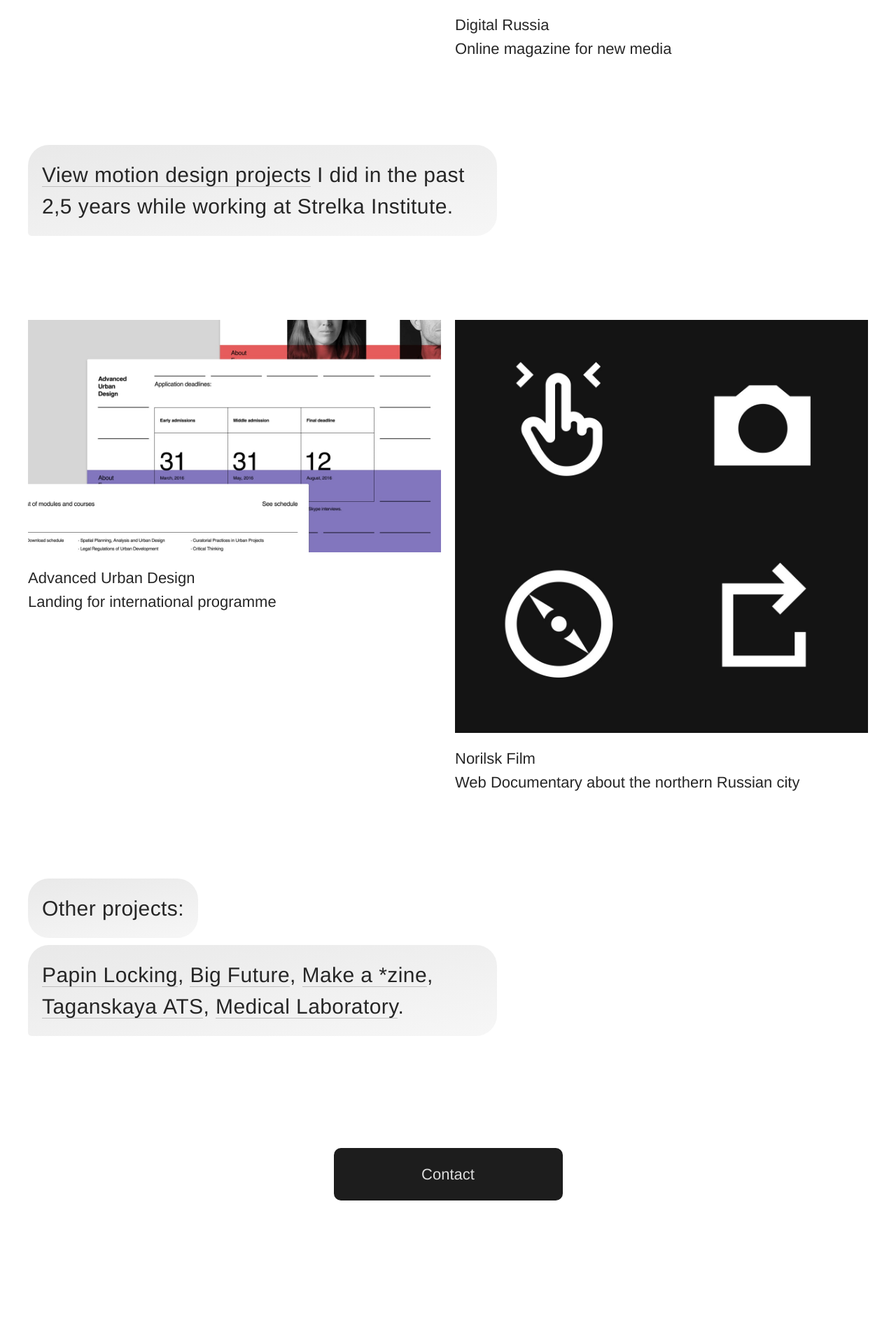
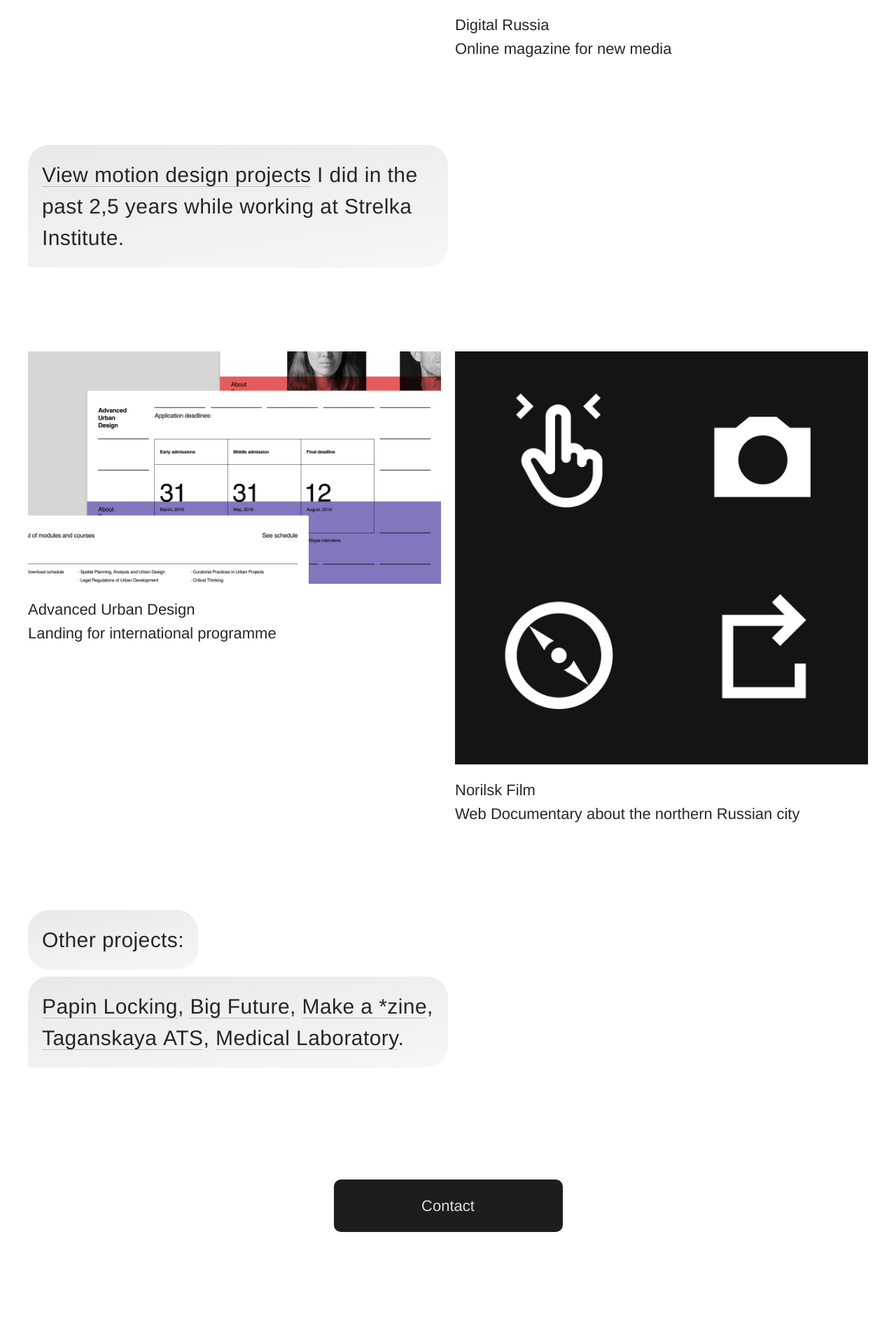
Before and after one commit to exah/karalevich-com, a Jekyll site: the page built from index.html, in a window 1280 px wide. Shown: the part 3742-5662 px from the top of the page at 70% size. Built offline with Jekyll 4.4.1, drawn with Linux system fonts in a browser that asks for light colours; before the commit the page ends 5617 px from its top, so only the background shows below that.

Commit message:
Fix copy

```diff
--- a/_includes/menu.html
+++ b/_includes/menu.html
@@ -1,11 +1,9 @@
 <div class="menu text-small margin-t-2x row-between">
-<div class=" row-start row-clear-mobile">
-		<a href="/" class="a-menu button a-no-line margin-r-1x">Maksim Karalevich</a>
-		<span class="text-thin">Digital Art Director</span>
+	<div class=" row-start row-clear-mobile">
+			<a href="/" class="a-menu a-no-line margin-r-1x">Maksim Karalevich</a>
+			<span class="text-thin">Digital Art Director</span>
+	</div>
+	<div class="row-start">
+			<a href="about.html" class="a-menu a-no-line">Information</a>
+	</div>
 </div>
-		<div class="row-start">
-			<div class="">
-			<a href="about.html" class="a-menu button a-no-line">Information</a>
-			</div>
-		</div>
-</div>
--- a/index.html
+++ b/index.html
@@ -40,7 +40,7 @@
 
 <div class="row-between row-clear-mobile">
 
-	<div class="col-8 row-to-column elem-transition--05 elem-in-viewport margin-b-6x margin-r-1x">
+	<div class="col-half row-to-column elem-transition--05 elem-in-viewport margin-b-6x margin-r-1x">
 		<a href="/polytech-science-art" class="project index-project text-small a-ratio-wrap a-no-line">
 			<div class="ratio-wrap ratio-11">
 				<img class="elem-transition--10" src="/images/polytech-science-art/polytech-science-art@2x.jpg">
@@ -52,7 +52,7 @@
 		</a>
 	</div>
 
-	<div class="col-8 row-to-column elem-transition--05 elem-in-viewport margin-b-6x">
+	<div class="col-half row-to-column elem-transition--05 elem-in-viewport margin-b-6x">
 		<a href="/disrupt-the-m-all" class="project index-project text-small a-ratio-wrap a-no-line">
 			<div class="ratio-wrap ratio-32">
 				<img class="elem-transition--10" src="images/disrupt-the-m-all/disrupt-the-m-all@2x.jpg">
@@ -86,7 +86,7 @@
 
 <div class="row-between row-clear-mobile">
 
-	<div class="col-8 row-to-column elem-transition--05 elem-in-viewport margin-b-6x margin-r-1x">
+	<div class="col-half row-to-column elem-transition--05 elem-in-viewport margin-b-6x margin-r-1x">
 		<a href="/hybrid-urbanism" class="project index-project text-small a-ratio-wrap a-no-line">
 			<div class="ratio-wrap ratio-169">
 				<img class="elem-transition--10" src="/images/hybrid-urbanism/hybrid-urbanism@2x.jpg">
@@ -98,7 +98,7 @@
 		</a>
 	</div>
 
-	<div class="col-8 row-to-column elem-transition--05 elem-in-viewport margin-b-6x">
+	<div class="col-half row-to-column elem-transition--05 elem-in-viewport margin-b-6x">
 		<a href="/digital-russia" class="project index-project text-small a-ratio-wrap a-no-line">
 			<div class="ratio-wrap ratio-11">
 				<img class="elem-transition--10" src="/images/digital-russia/digital-russia@2x.jpg">
@@ -114,7 +114,7 @@
 
 
 <div class="row-start row-clear-mobile margin-b-6x">
-<div class="col-8 row-to-column elem-transition--05 elem-in-viewport">
+<div class="col-half row-to-column elem-transition--05 elem-in-viewport">
 		<div class="bubble text-small-mobile bubble-grey bubble-left">
 			<a target="about_blank" href="https://vimeo.com/album/4758296">View motion design projects</a> <span class="text-thin">I did in the past 2,5 years while working at Strelka Institute.</span>
 		</div>
@@ -124,7 +124,7 @@
 
 <div class="row-between row-clear-mobile">
 
-	<div class="col-8 row-to-column elem-transition--05 elem-in-viewport margin-b-6x margin-r-1x">
+	<div class="col-half row-to-column elem-transition--05 elem-in-viewport margin-b-6x margin-r-1x">
 		<a href="/advanced-urban-design" class="project index-project text-small a-ratio-wrap a-no-line">
 			<div class="ratio-wrap ratio-169">
 				<img class="elem-transition--10" src="/images/advanced-urban-design/advanced-urban-design@2x.jpg">
@@ -136,7 +136,7 @@
 		</a>
 	</div>
 
-	<div class="col-8 row-to-column elem-transition--05 elem-in-viewport margin-b-6x">
+	<div class="col-half row-to-column elem-transition--05 elem-in-viewport margin-b-6x">
 		<a href="/norilsk-film" class="project index-project text-small a-ratio-wrap a-no-line">
 			<div class="ratio-wrap ratio-11">
 				<img class="elem-transition--10" src="/images/norilsk-film/norilsk-film.jpg">
@@ -161,7 +161,7 @@
 </div>
 
 <div class="row-start row-clear-mobile">
-	<div class="col-8 row-to-column elem-transition--05 elem-in-viewport">
+	<div class="col-half row-to-column elem-transition--05 elem-in-viewport">
 			<div class="bubble text-small-mobile bubble-grey bubble-left">
 				<a href="/papin-locking">Papin Locking</a>, <a target="_blank" href="http://bigfuture.ru/en/">Big Future</a>, <a target="_blank" href="https://vimeo.com/173818517">Make a *zine</a>, <a target="_blank" href="https://vimeo.com/163718530">Taganskaya ATS</a>, <a target="_blank" href="https://www.behance.net/gallery/21829537/Medical-Laboratory">Medical Laboratory</a>.
 			</div>
```
Also changed, not shown: about.html (+16 -6 lines).
